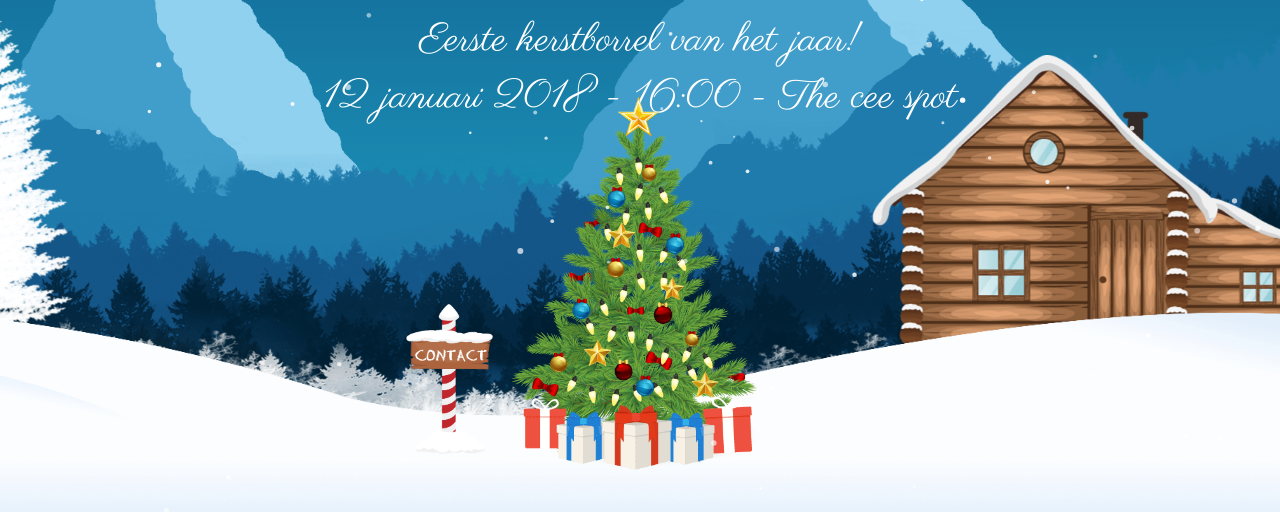
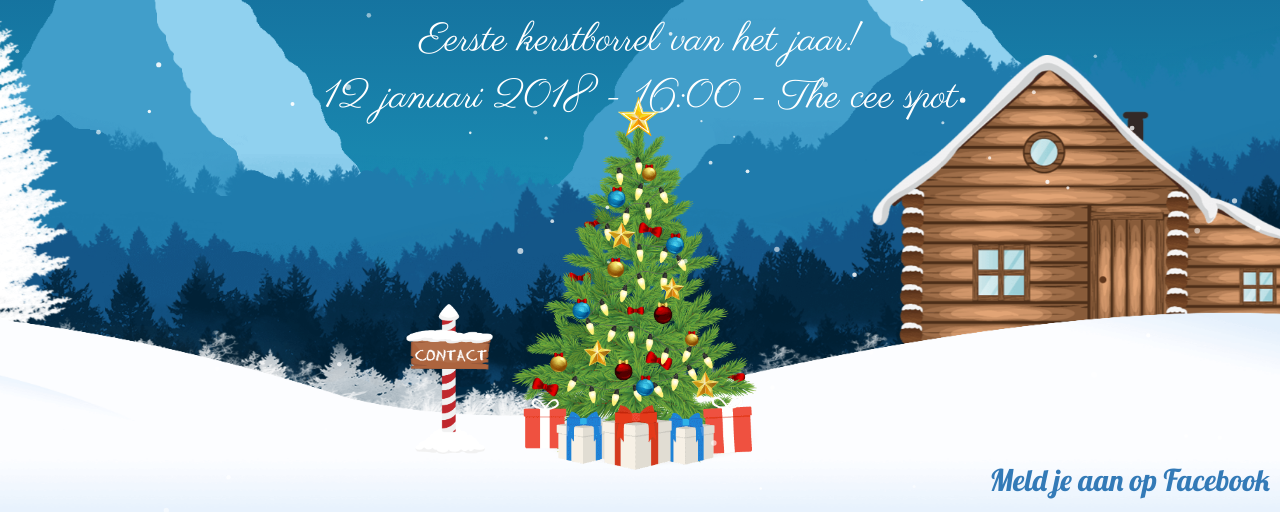
Before and after one commit to fris-fruitig/eerstekerstborrelvanhetjaar.nl, a plain HTML site: page index.html in a window 1280 px wide. Shown: the part 288-800 px from the top of the page. Drawn offline with Linux system fonts and the light colour scheme.

Commit message:
Added Facebook Link

```diff
--- a/css/style.css
+++ b/css/style.css
@@ -313,3 +313,10 @@ form textarea:-ms-input-placeholder {
 	color:#fff;
 }
 /* END MERRY CHRISTMAS TEXT */
+
+#facebook-link {
+	position: absolute;
+	z-index: 10;
+	right: 10px;
+	bottom: 10px;
+}
--- a/index.html
+++ b/index.html
@@ -51,6 +51,10 @@
 		</a>
 		<!-- Christmas Tree -->
 		<img src="images/christmas-tree.png" alt="christmas-tree" id="christmas_tree"/>
+
+		<a href="https://www.facebook.com/events/1535404876554328" id="facebook-link">
+			Meld je aan op Facebook
+		</a>
 	</div>
 
 	<!-- Scripts -->
```
